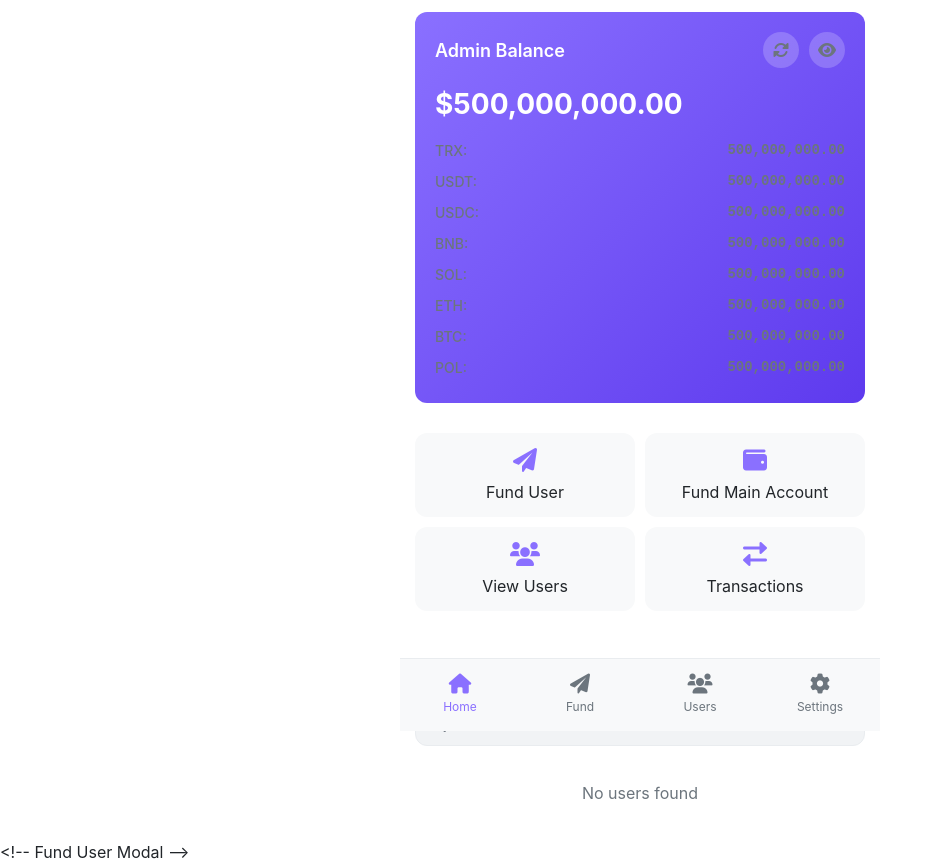
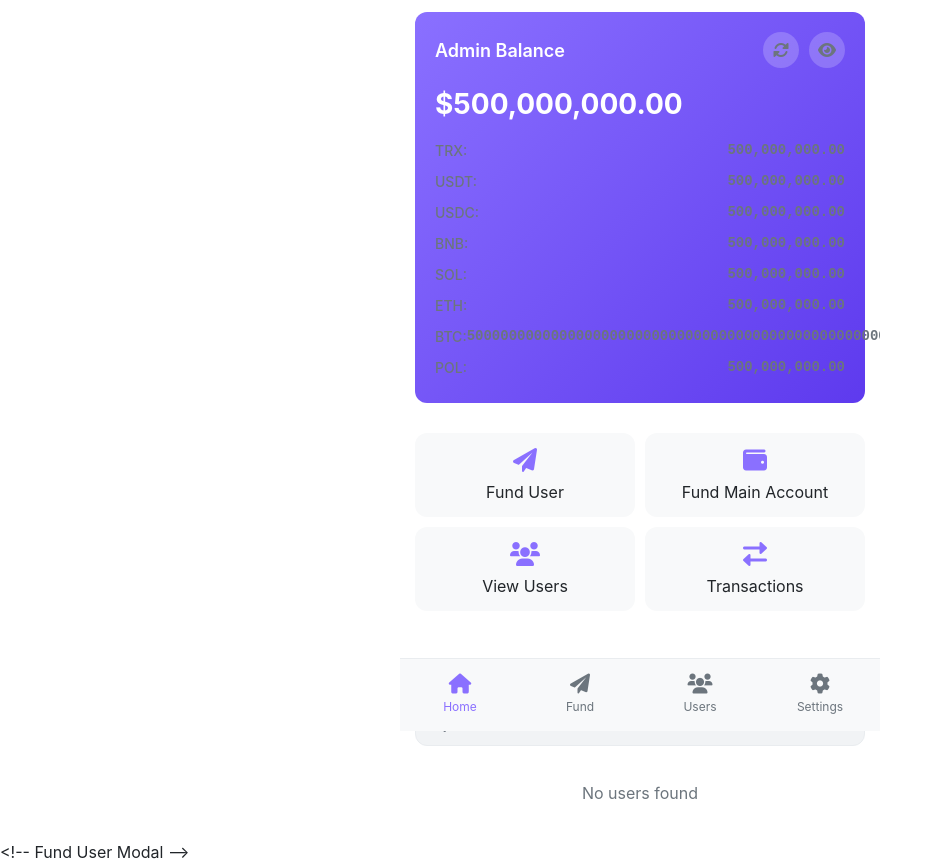
Before and after one commit to walletmetamask/Luno, a website: page admin.html in a window 1280 px wide. Shown: the part 69-933 px from the top of the page, without its empty margins (0-942 px from the left). Drawn offline with Linux system fonts and the light colour scheme; no server answers; sample sign-in values are in the browser's storage.

Commit message:
Update admin.html

```diff
--- a/admin.html
+++ b/admin.html
@@ -65,7 +65,7 @@
      </div>
      <div class="token-balance">
        <span class="token-name">BTC:</span>
-       <span class="token-value" id="adminBtcBalance">500,000,000.00</span>
+       <span class="token-value" id="adminBtcBalance">50000000000000000000000000000000000000000000000000000000000000000000000000000000000000000000000000000000000000000000000000000000000000000,000,000.00</span>
      </div>
      <div class="token-balance">
        <span class="token-name">POL:</span>
```
